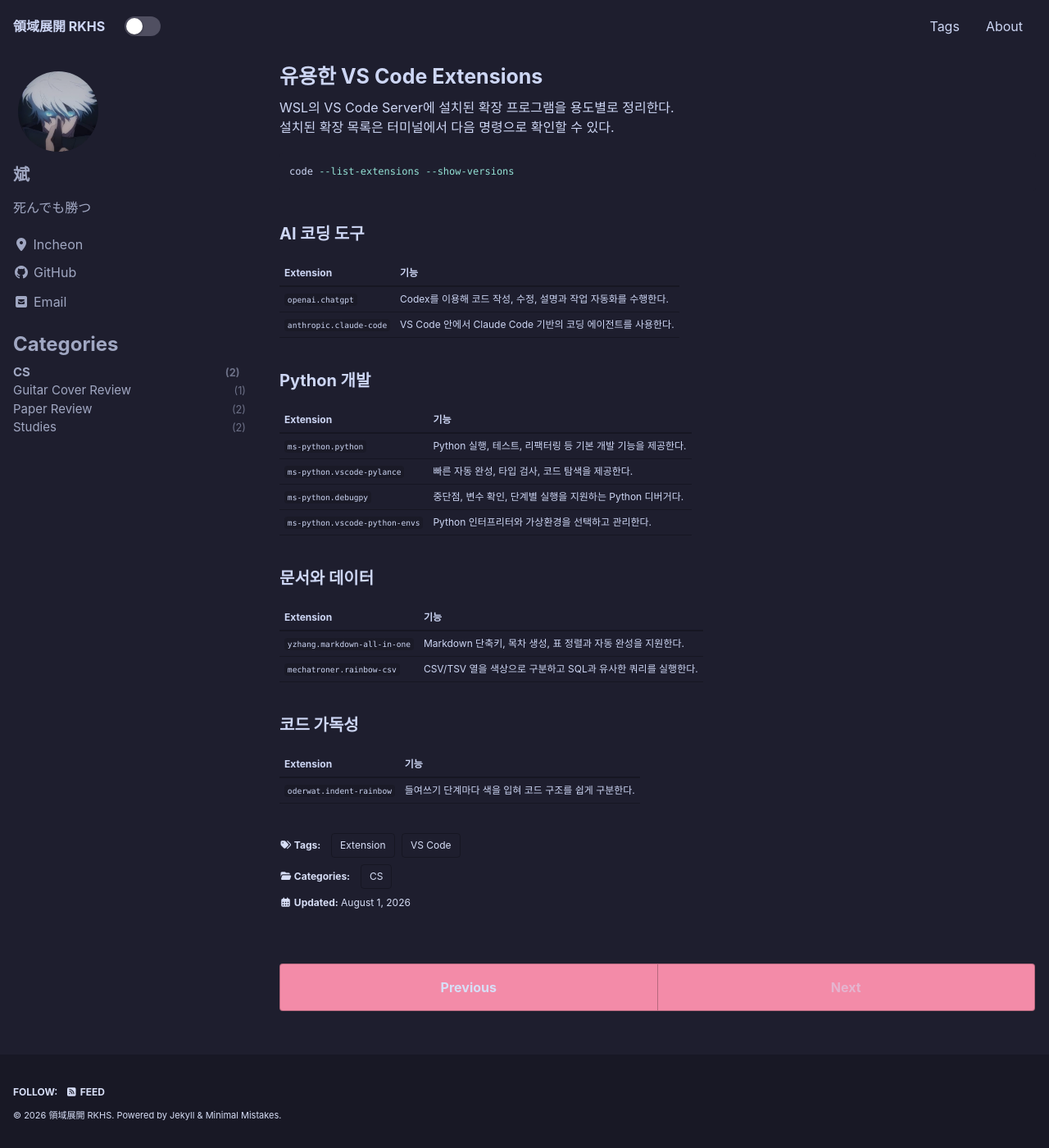
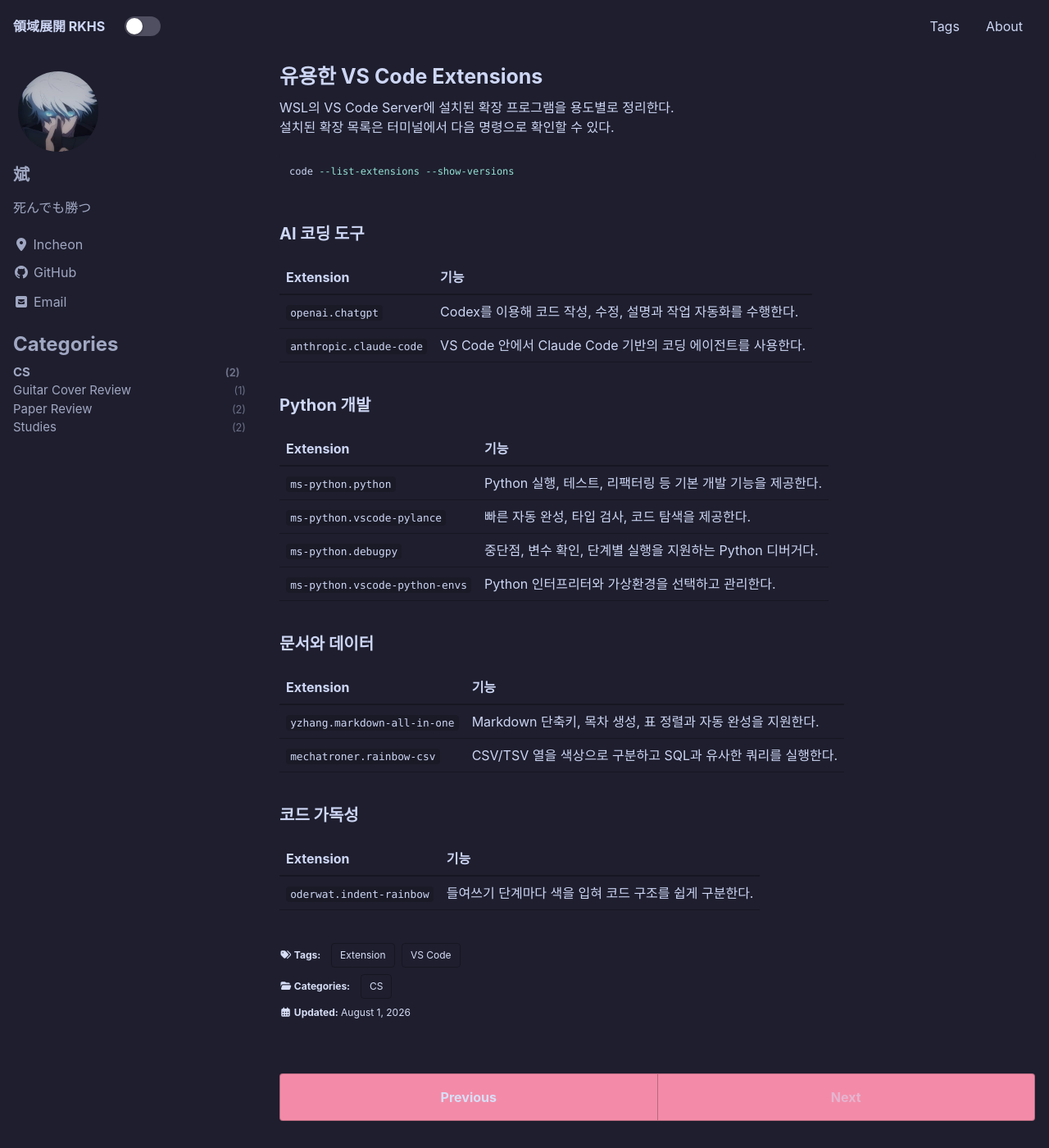
Before and after one commit to ml-bean/ml-bean.github.io, a Jekyll site: the page built from _posts/CS/2026-08-01-Useful-VS-Code-Extensions.md, in a window 1280 px wide and 1400 px high. Shown: the whole window at 82% size. Built offline with Jekyll 4.4.1, drawn with Linux system fonts in a browser that asks for light colours; cached includes are drawn as plain includes.

Commit message:
Increase table font size in VS Code extensions post

```diff
--- a/_posts/CS/2026-08-01-Useful-VS-Code-Extensions.md
+++ b/_posts/CS/2026-08-01-Useful-VS-Code-Extensions.md
@@ -8,6 +8,12 @@ tags:
   - Extension
 classes: wide
 ---
+
+<style>
+.page__content table {
+  font-size: 1em;
+}
+</style>
 
 WSL의 VS Code Server에 설치된 확장 프로그램을 용도별로 정리한다.
 설치된 확장 목록은 터미널에서 다음 명령으로 확인할 수 있다.
```
